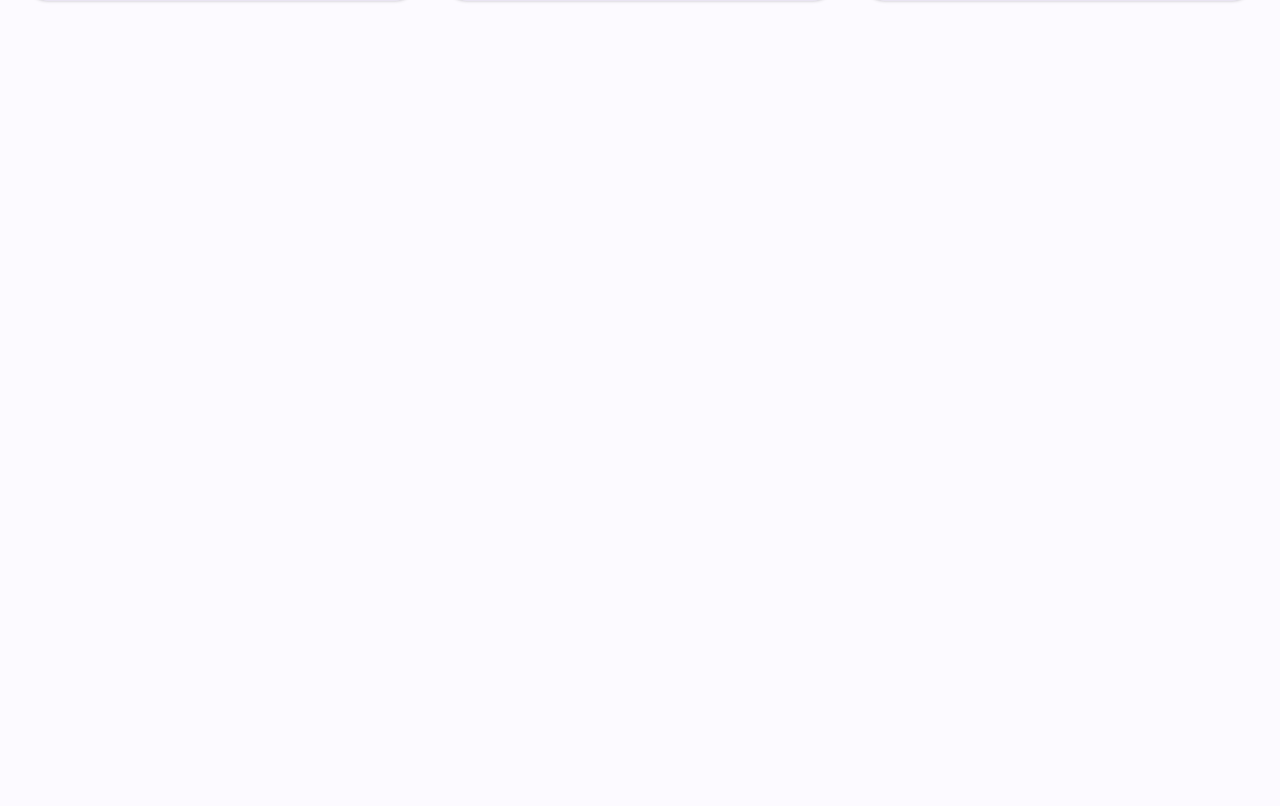
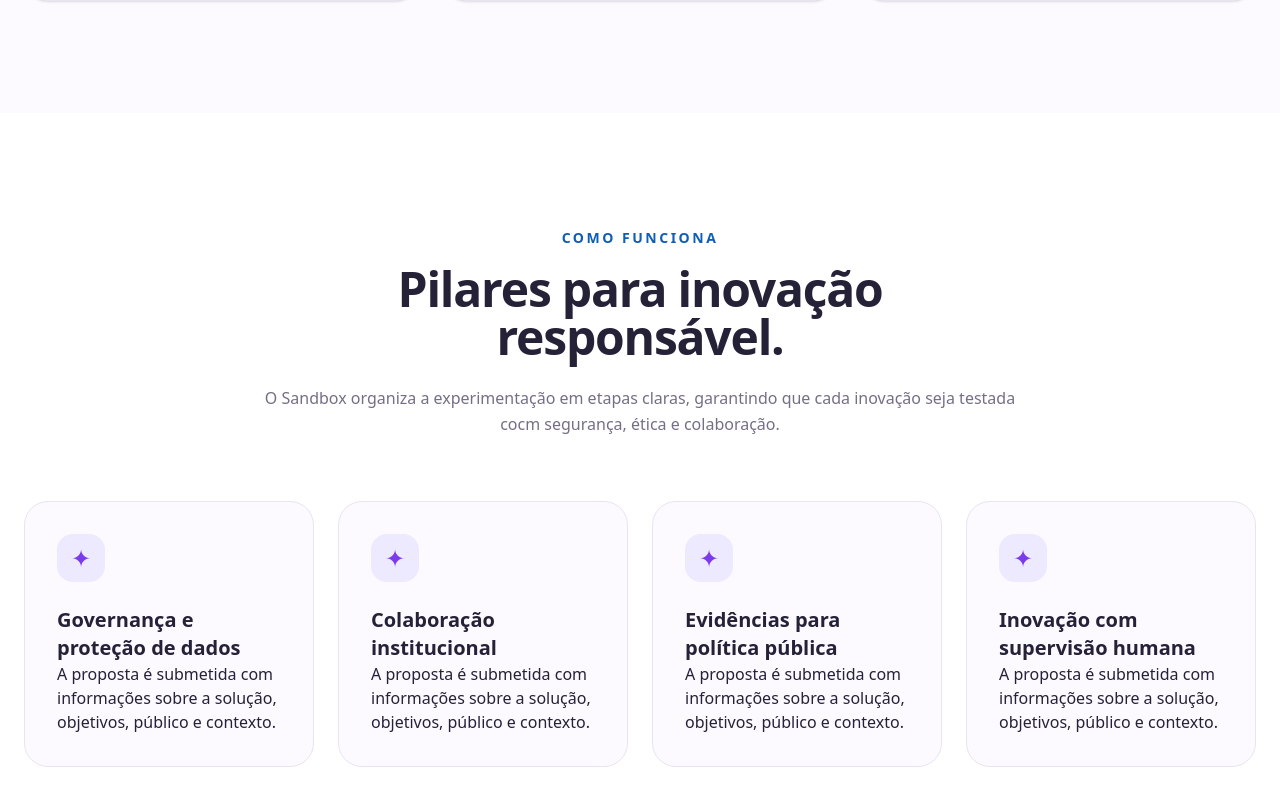
Before and after one commit to beatnees/sandbox, a Next.js app: page / in a window 1280 px wide. Shown: the part 1675-2481 px from the top of the page. Before the commit the page ends 1788 px from the top, so only its background shows below. Built offline with nearby package versions, Linux system fonts and the light colour scheme.

Commit message:
atualiza landing page e adiciona lucide react

```diff
--- a/app/page.tsx
+++ b/app/page.tsx
@@ -207,7 +207,7 @@ export default function Home() {
               {/* card 2 */}
               <div className="rounded-3xl border border-(--border) bg-(--surface) p-8 shadow-sm transition hover:-translate-y-1 hover:shadow-lg">
                 <div className="flex h-12 w-12 items-center justify-center rounded-2xl bg-(--primary-light) text-2xl text-(--primary)">
-                  ✦
+                  ◇
                 </div>
                 <h3 className="mt-6 text-xl font-bold text-(--foreground)">
                   Experimentar
@@ -234,6 +234,95 @@ export default function Home() {
             </div>
           </div>
         </section>
+
+        {/* como funciona */}
+        <section
+          id="como-funciona"
+          className="bg-(--surface) px-6 py-20 md:py-28"
+        >
+          <div className="mx-auto max-w-7xl">
+            {/* cabeçalho */}
+            <div className="mx-auto max-w-3xl text-center">
+              <span className="text-sm font-semibold uppercase tracking-[0.18em] text-(--blue)">
+                Como funciona
+              </span>
+
+              <h2 className="mt-4 text-3xl font-bold tracking-tight text-(--foreground) md:text-5xl">
+                Pilares para inovação responsável.
+              </h2>
+              <p className="mt-6 text-l leading-relaxed text-(--muted)">
+                O Sandbox organiza a experimentação em etapas claras, garantindo
+                que cada inovação seja testada cocm segurança, ética e
+                colaboração.
+              </p>
+            </div>
+
+            {/* pilares */}
+            <div className="mt-16 grid gap-6 md:grid-cols-2 xl:grid-cols-4">
+              {/* pilar 1 */}
+              <div className="relative rounded-3xl border border-(--border) bg-(--background) p-8">
+                <div className="flex h-12 w-12 items-center justify-center rounded-2xl bg-(--primary-light) text-2xl text-(--primary)">
+                  ✦
+                </div>
+
+                <h3 className="mt-6 text-xl font-bold text-(--foreground)">
+                  Governança e proteção de dados
+                </h3>
+                <p>
+                  A proposta é submetida com informações sobre a solução,
+                  objetivos, público e contexto.
+                </p>
+              </div>
+
+              {/* pilar 2 */}
+              <div className="relative rounded-3xl border border-(--border) bg-(--background) p-8">
+                <div className="flex h-12 w-12 items-center justify-center rounded-2xl bg-(--primary-light) text-2xl text-(--primary)">
+                  ✦
+                </div>
+
+                <h3 className="mt-6 text-xl font-bold text-(--foreground)">
+                  Colaboração institucional
+                </h3>
+                <p>
+                  A proposta é submetida com informações sobre a solução,
+                  objetivos, público e contexto.
+                </p>
+              </div>
+
+              {/* etapa 3 */}
+
+              <div className="relative rounded-3xl border border-(--border) bg-(--background) p-8">
+                <div className="flex h-12 w-12 items-center justify-center rounded-2xl bg-(--primary-light) text-2xl text-(--primary)">
+                  ✦
+                </div>
+
+                <h3 className="mt-6 text-xl font-bold text-(--foreground)">
+                  Evidências para política pública
+                </h3>
+                <p>
+                  A proposta é submetida com informações sobre a solução,
+                  objetivos, público e contexto.
+                </p>
+              </div>
+
+              {/* etapa 4 */}
+
+              <div className="relative rounded-3xl border border-(--border) bg-(--background) p-8">
+                <div className="flex h-12 w-12 items-center justify-center rounded-2xl bg-(--primary-light) text-2xl text-(--primary)">
+                  ✦
+                </div>
+
+                <h3 className="mt-6 text-xl font-bold text-(--foreground)">
+                  Inovação com supervisão humana
+                </h3>
+                <p>
+                  A proposta é submetida com informações sobre a solução,
+                  objetivos, público e contexto.
+                </p>
+              </div>
+            </div>
+          </div>
+        </section>
       </main>
     </>
   );
--- a/package.json
+++ b/package.json
@@ -9,6 +9,7 @@
     "lint": "eslint"
   },
   "dependencies": {
+    "lucide-react": "^1.44.0",
     "next": "16.3.3",
     "react": "19.2.8",
     "react-dom": "19.2.8"
```
Also changed, not shown: 1 other file (tests, documents, lock files or other folders).
